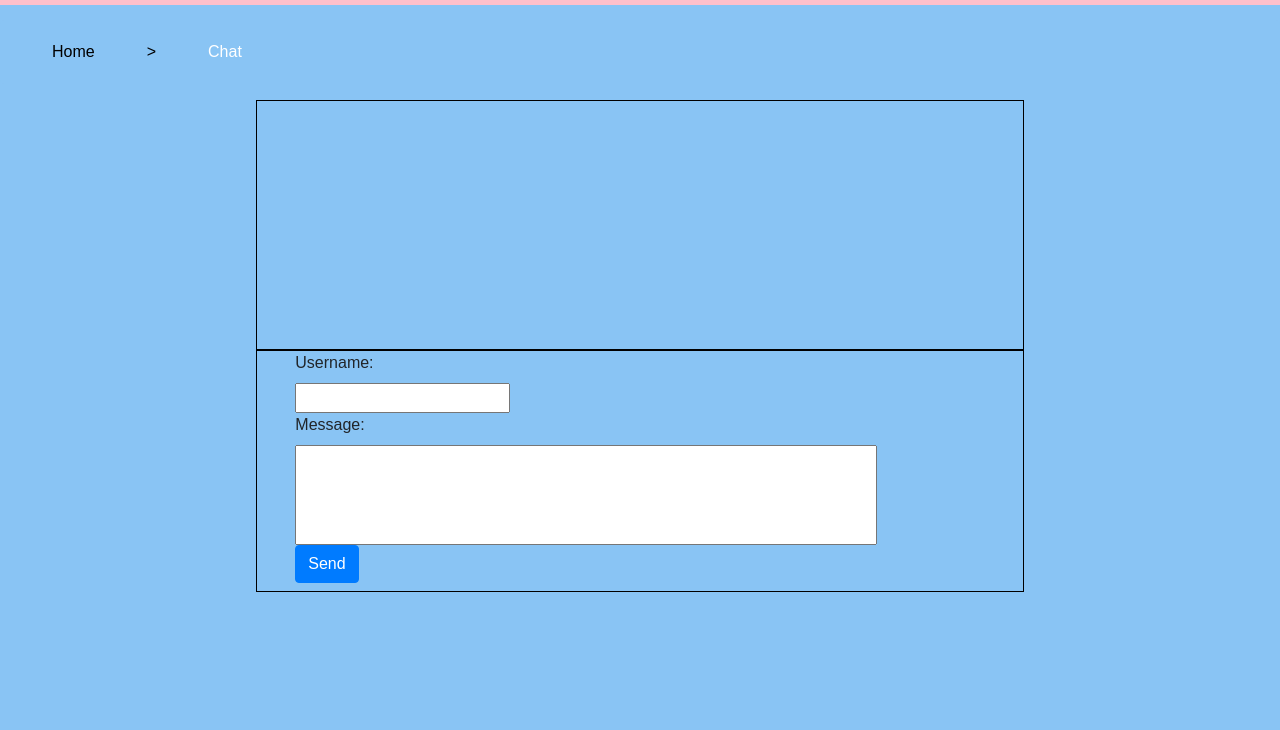
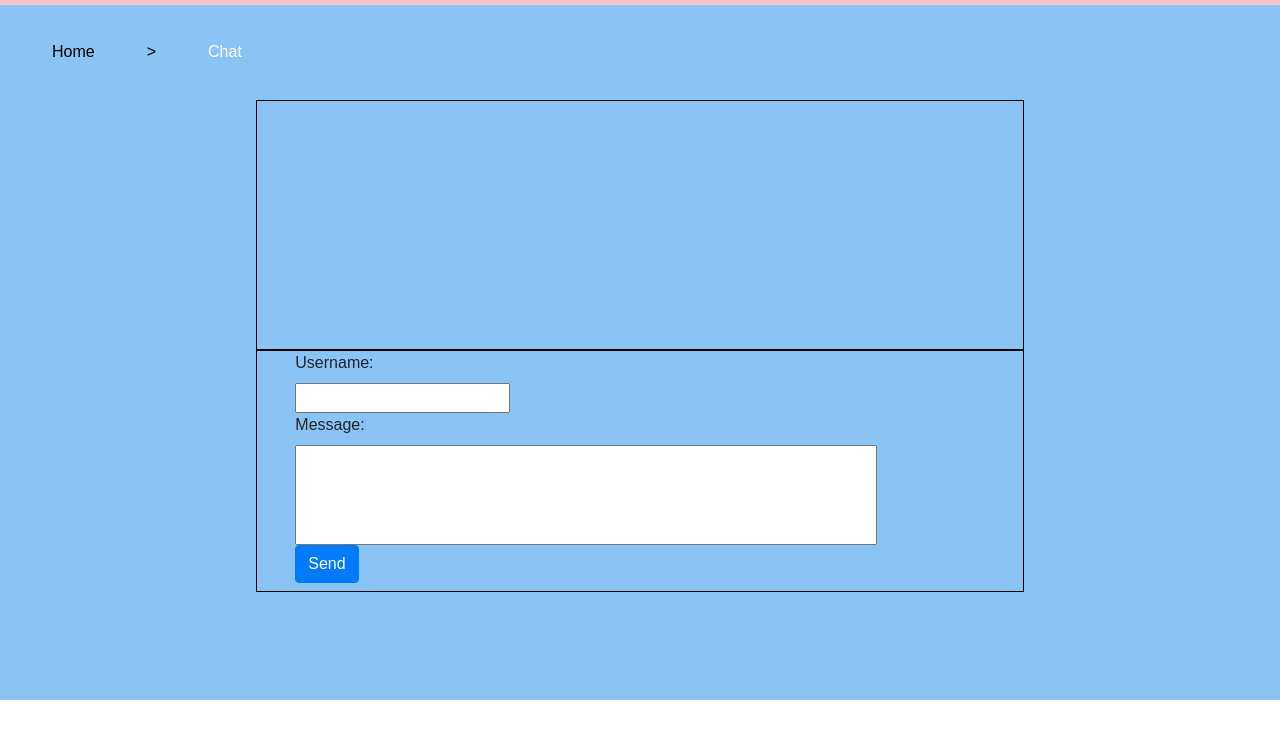
Before and after one commit to lastovkina/Final-task, a plain HTML site: page Gala darbs 2/text/chat.html in a window 1280 px wide. Shown: the part 70-807 px from the top of the page. Drawn offline with nearby package versions, Linux system fonts and the light colour scheme.

Commit message:
Update style.css

```diff
--- a/Gala darbs 2/css/style.css
+++ b/Gala darbs 2/css/style.css
@@ -11,7 +11,7 @@ body {
     font-family: Arial, Helvetica, sans-serif;
     background-color: #89c4f4;
     font-size: 16px;
-    min-height: 100%
+    min-height: 96%
 }
 
 .title-area img {
```
